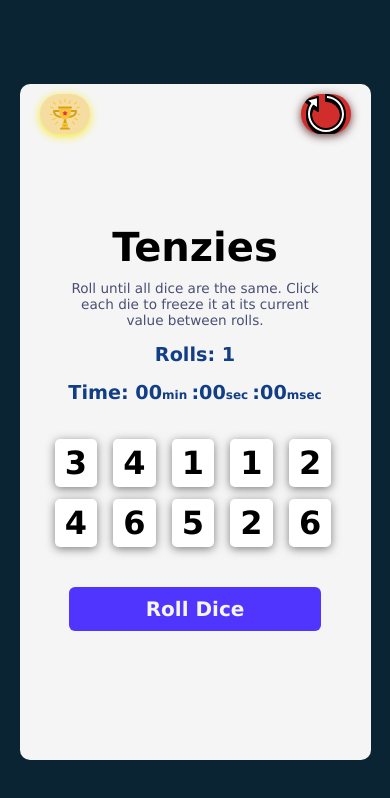
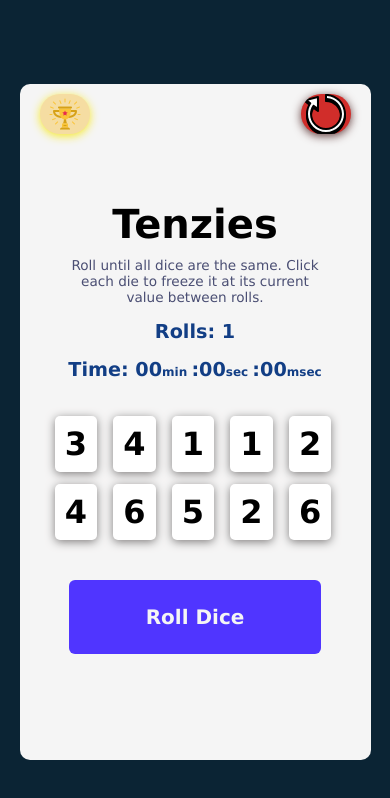
Before and after one commit to TeacherBCode/Tenzies-Game, a React (Vite) app: page / in a window 390 px wide. Shown: the top 798 px of the page. Built offline with nearby package versions, Linux system fonts and the light colour scheme.

Commit message:
Update index.css

```diff
--- a/src/index.css
+++ b/src/index.css
@@ -244,11 +244,15 @@ h3{
 
   .die{
     width: 2.65rem;
-    height: 3rem;
+    height: 3.5rem;
   }
 
   .record-info{
     font-size: 0.75rem;
   }
 
+  #game-button{
+    padding: 25px;
+  }
+
 }
```
